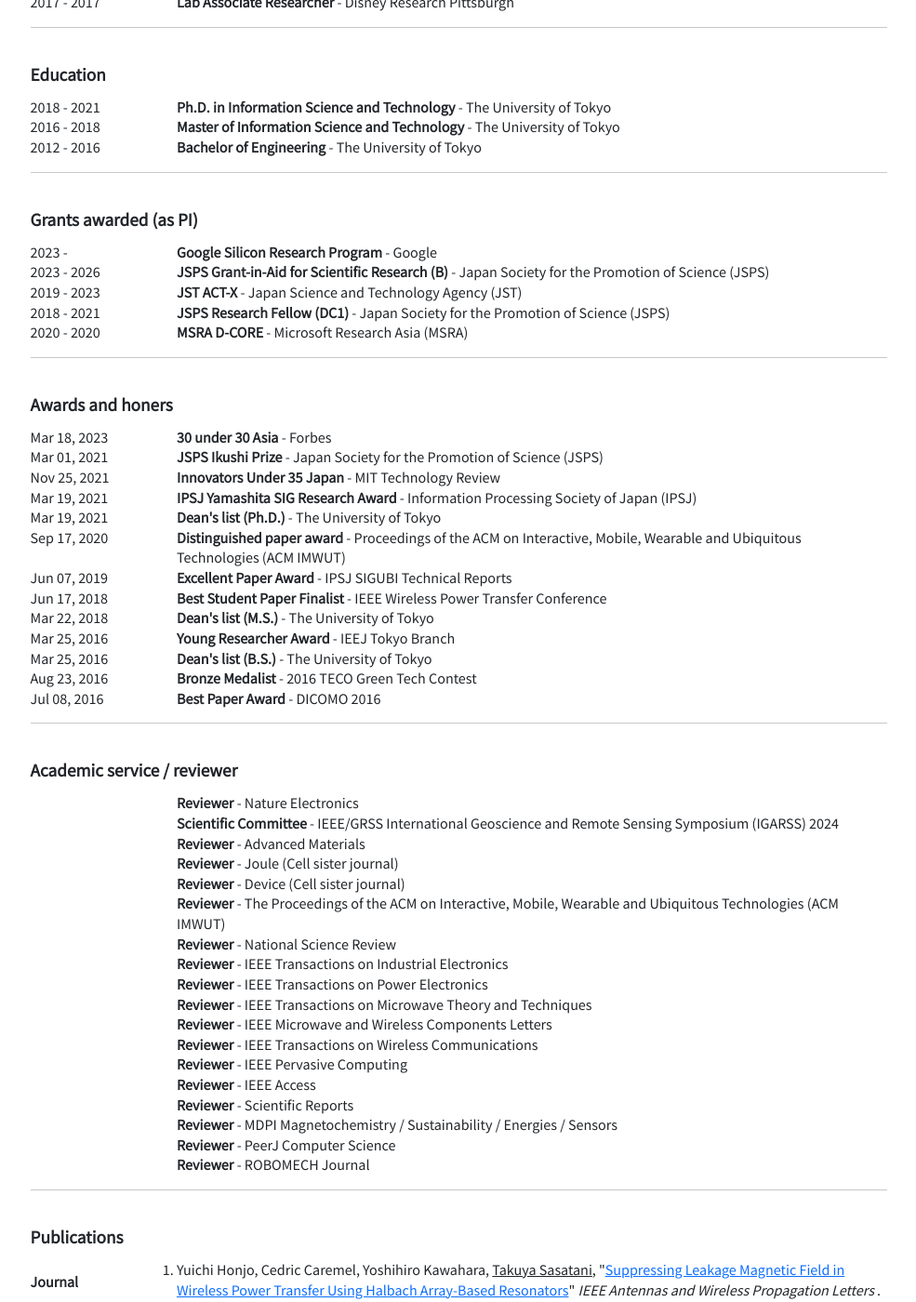
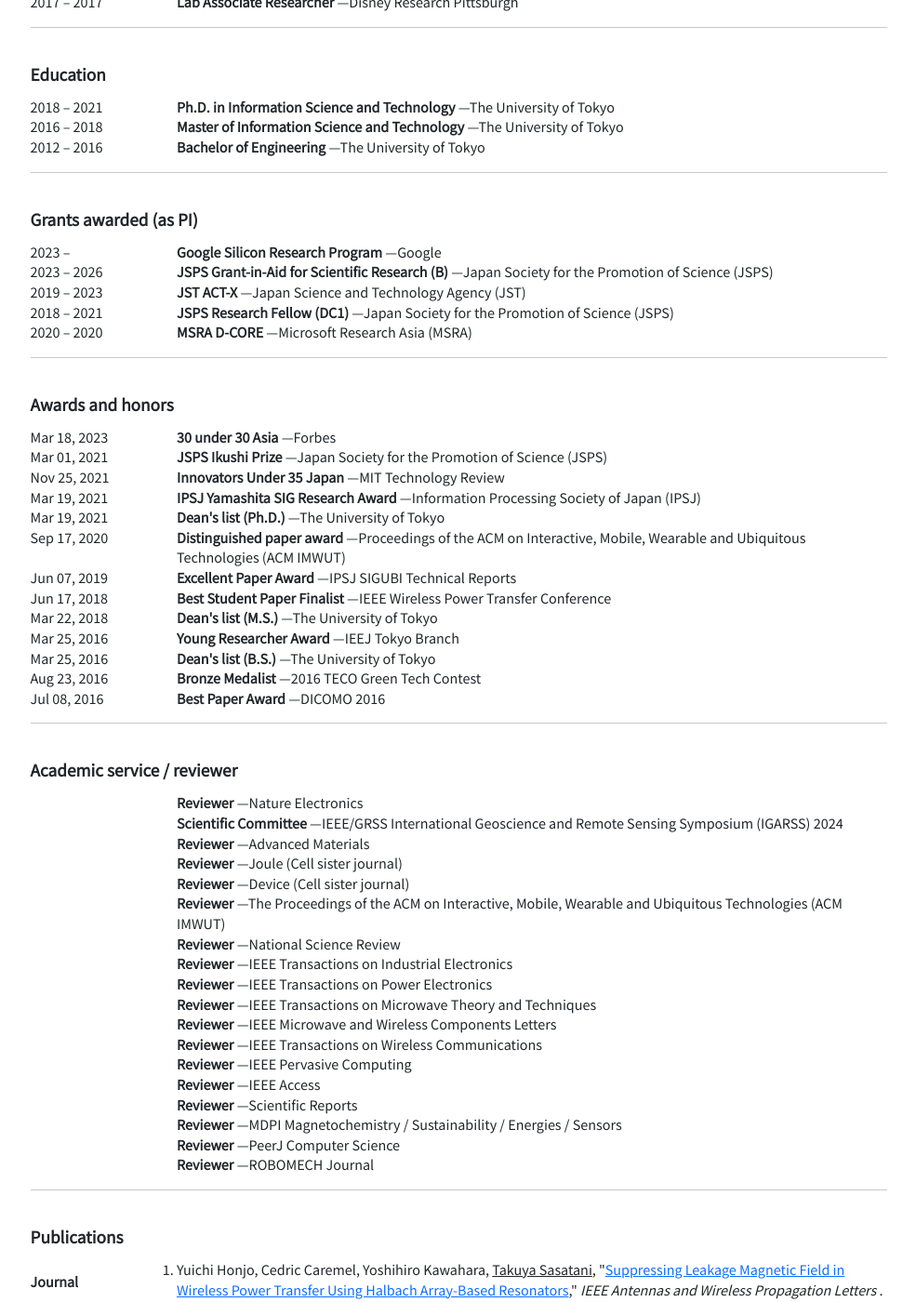
Before and after one commit to t-sasatani/t-sasatani.github.io, a Jekyll site: the page built from _pages/cv.md, in a window 1280 px wide and 1400 px high, scrolled down 524 px. Shown: the whole window at 93% size, without its empty margins (147-1132 px from the left). Built offline with Jekyll 4.4.1, drawn with Linux system fonts in a browser that asks for light colours; some of the changed text lies outside the part shown.

Commit message:
Fix dashes and other format stuff

```diff
--- a/_includes/publication_list.html
+++ b/_includes/publication_list.html
@@ -126,9 +126,9 @@
 				{% assign authors = authors | replace: '笹谷拓也', '<u>笹谷拓也</u>' %}
 				<span class="author-list">{{ authors | safe }},</span>
 				{% if publication.doi %}
-				"<a href="{{ publication.doi }}">{{ publication.title }}</a>"
+				"<a href="{{ publication.doi }}">{{ publication.title }}</a>,"
 				{% else %}
-				"{{ publication.title }}"
+				"{{ publication.title }},"
 				{% endif %}
 				<em>{{ publication.publication }}</em>
 				{% if publication.publication_abbr %} ({{ publication.publication_abbr }}){% endif %}
@@ -150,7 +150,8 @@
 				{% endif %}
 
 				{% if publication.pages %}
-				pp. {{ publication.pages }},
+				{% assign pages = publication.pages | replace: ' - ', '&ndash;' %}
+				pp. {{ pages }},
 				{% endif %}
 
 				{% if publication.city %}
--- a/_layouts/cv.html
+++ b/_layouts/cv.html
@@ -2,19 +2,19 @@
 layout: default
 ---
 
-<h1>Takuya Sasatani - Curriculum Vitae</h1>
+<h1>Takuya Sasatani&mdash;Curriculum Vitae</h1>
 {{ site.data.profile.shortbio }}
 
 <h2>Professional experience</h2>
 {% for item in site.data.career %}
   <div class="row">
     <div class="col-md-2 cv-date">
-      {{ item['start_date'] | date: "%Y" }} -
+      {{ item['start_date'] | date: "%Y" }} &ndash;
       {{ item['end_date'] | date: "%Y" }}
     </div>
     <div class="col-md-10 cv-list">
       <strong>{{ item['title'] }}</strong>
-      - {{ item['affiliation'] }}
+      &mdash;{{ item['affiliation'] }}
     </div>
   </div>
 {% endfor %}
@@ -24,12 +24,12 @@ layout: default
 {% for item in site.data.education %}
   <div class="row">
     <div class="col-md-2 cv-date">
-      {{ item['start_date'] | date: "%Y" }} -
+      {{ item['start_date'] | date: "%Y" }} &ndash;
       {{ item['end_date'] | date: "%Y" }}
     </div>
     <div class="col-md-10 cv-list">
       <strong>{{ item['degree'] }}</strong>
-      - {{ item['institution'] }}
+      &mdash;{{ item['institution'] }}
     </div>
   </div>
 {% endfor %}
@@ -39,18 +39,18 @@ layout: default
 {% for item in site.data.grant %}
   <div class="row">
     <div class="col-md-2 cv-date">
-      {{ item['start_date'] | date: "%Y" }} -
+      {{ item['start_date'] | date: "%Y" }} &ndash;
       {{ item['end_date'] | date: "%Y" }}
     </div>
     <div class="col-md-10 cv-list">
       <strong>{{ item['program'] }}</strong>
-      - {{ item['support'] }}
+      &mdash;{{ item['support'] }}
     </div>
   </div>
 {% endfor %}
 <hr>
 
-<h2>Awards and honers</h2>
+<h2>Awards and honors</h2>
 {% for item in site.data.award %}
   <div class="row">
     <div class="col-md-2 cv-date">
@@ -58,7 +58,7 @@ layout: default
     </div>
     <div class="col-md-10 cv-list">
       <strong>{{ item['name_en'] }}</strong>
-      - {{ item['from_en'] }}
+      &mdash;{{ item['from_en'] }}
     </div>
   </div>
 {% endfor %}
@@ -70,7 +70,7 @@ layout: default
     <div class="col-md-2 cv-date"></div>
     <div class="col-md-10 cv-list">
       <strong>{{ item['role'] }}</strong>
-      - {{ item['program'] }}
+      &mdash;{{ item['program'] }}
     </div>
   </div>
 {% endfor %}
```
